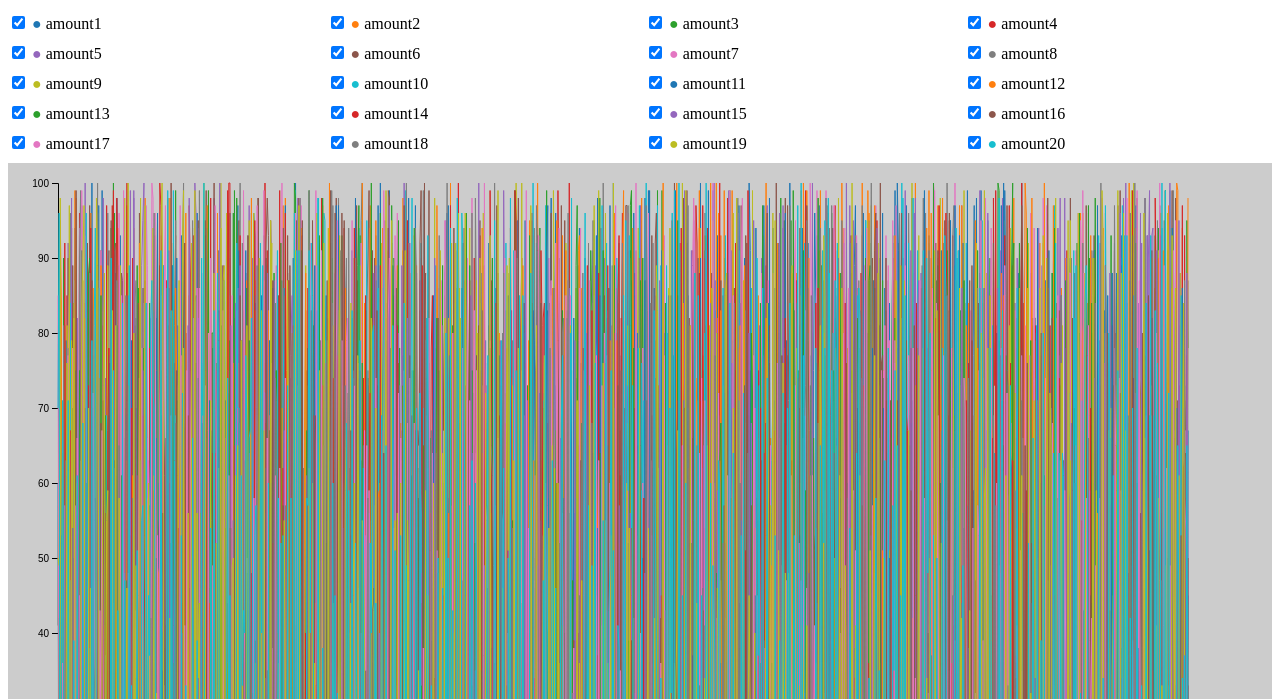
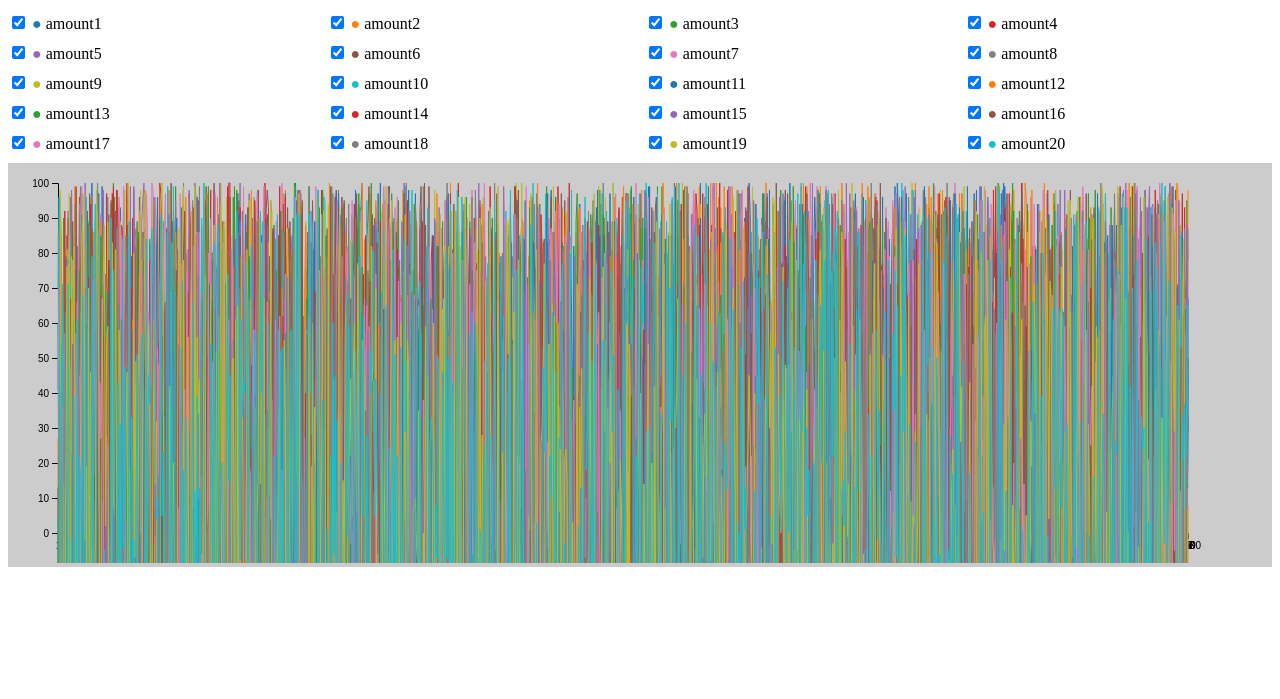
Before and after one commit to dcycle/starterkit-csv-to-d3, a plain HTML site: page docs/line-chart-multiple-lines.html in a window 1280 px wide. Shown: the part 101-800 px from the top of the page. Drawn offline with nearby package versions, Linux system fonts and the light colour scheme.

Commit message:
multiple lines

```diff
--- a/docs/line-chart-multiple-lines.html
+++ b/docs/line-chart-multiple-lines.html
@@ -54,7 +54,7 @@
         Define margins, width, and height
       */
       const width = 1200 - margin.left - margin.right;
-      const height = 800 - margin.top - margin.bottom;
+      const height = 400 - margin.top - margin.bottom;
 
       // If displayXAxisPlotting is true to then X axis displayed in chart.
       const displayXAxisPlotting = true;
```
